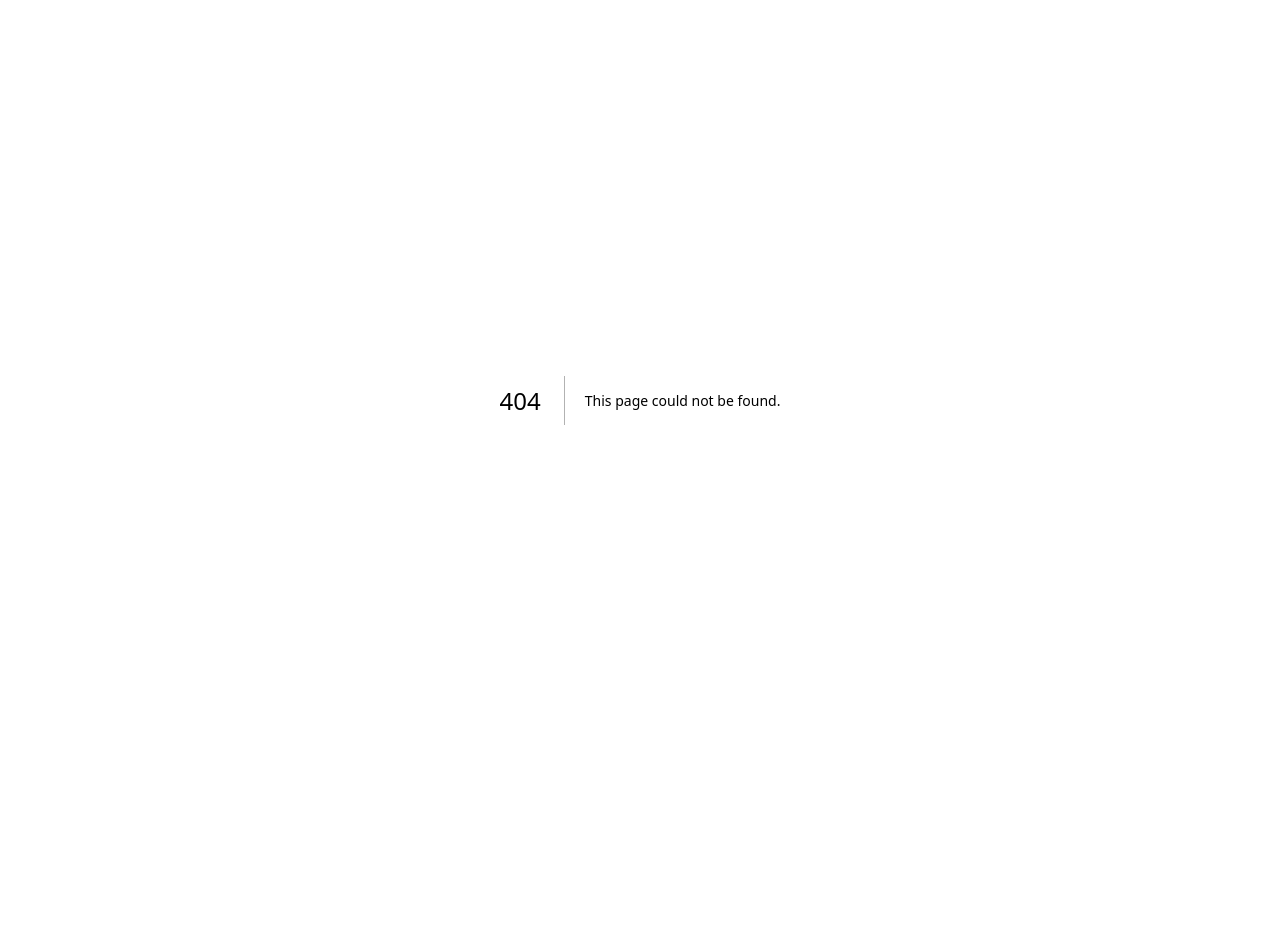
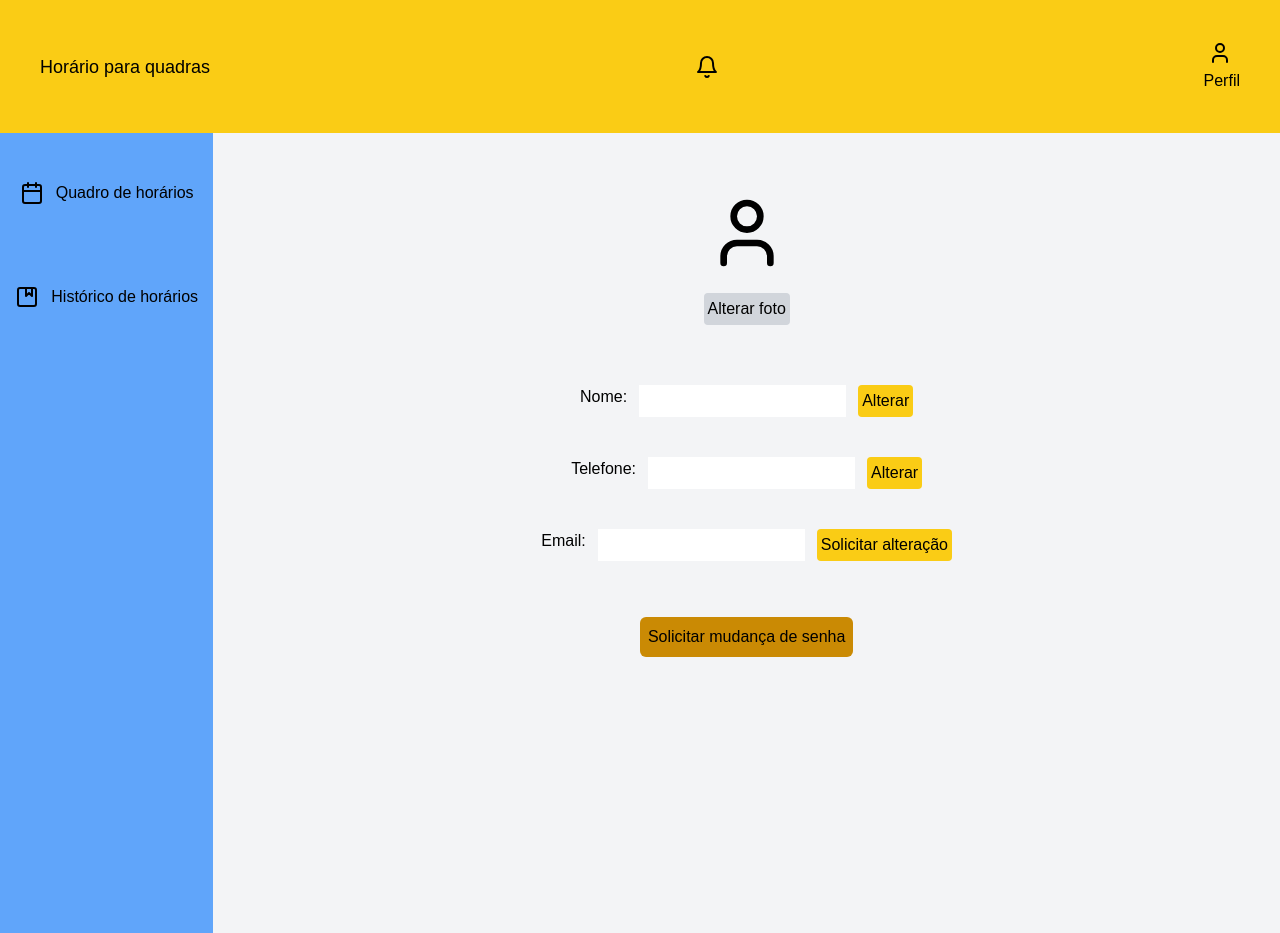
Before and after one commit to Italocr11/Projeto-Engenharia-de-Software-Front, a Next.js app in the folder frontproj/: page /perfil in a window 1280 px wide. Before the commit this address had no page. Before the commit the page ends 800 px from the top, so only its background shows below. Built offline with nearby package versions, Linux system fonts and the light colour scheme.

Commit message:
Implementação CSS do perfil

```diff
--- a/frontproj/src/app/interfacePrincipal/page.jsx
+++ b/frontproj/src/app/interfacePrincipal/page.jsx
@@ -1,9 +1,5 @@
 import Interface from "../../components/Interface";
 
 export default function InterfacePrincipal() {
-  return (
-    <Interface>
-      <h1>Projeto</h1>
-    </Interface>
-  );
+  return <Interface></Interface>;
 }
--- /dev/null
+++ b/frontproj/src/app/perfil/page.jsx
@@ -0,0 +1,42 @@
+import Interface from "@/components/Interface";
+import InterfacePrincipal from "../interfacePrincipal/page";
+import { User } from "lucide-react";
+
+function Perfil() {
+  return (
+    <Interface>
+      <div className="flex flex-col items-center justify-center">
+        <User size={80} className="mt-5 mb-5"></User>
+        <button className="mb-10 bg-gray-300 p-1 rounded hover:text-gray-800">
+          Alterar foto
+        </button>
+        <div className="flex flex-row space-x-3 mt-5 mb-10">
+          <p>Nome:</p>
+          <input></input>
+          <button className="bg-yellow-400 p-1 rounded hover:text-gray-800">
+            Alterar
+          </button>
+        </div>
+        <div className="flex flex-row space-x-3 mb-10">
+          <p>Telefone:</p>
+          <input></input>
+          <button className="bg-yellow-400 p-1 rounded hover:text-gray-800">
+            Alterar
+          </button>
+        </div>
+        <div className="flex flex-row space-x-3">
+          <p>Email:</p>
+          <input></input>
+          <button className="bg-yellow-400 p-1 rounded hover:text-gray-800">
+            Solicitar alteração
+          </button>
+        </div>
+        <div className="mt-14 bg-yellow-600 p-2 rounded-md">
+          <button>Solicitar mudança de senha</button>
+        </div>
+      </div>
+    </Interface>
+  );
+}
+
+export default Perfil;
--- a/frontproj/src/components/BotoesNav.jsx
+++ b/frontproj/src/components/BotoesNav.jsx
@@ -4,12 +4,12 @@ import { useRouter } from "next/navigation";
 const BotoesNav = ({ navAnt, textAnt, textProx, navProx }) => {
   const router = useRouter();
   return (
-    <div className=" text-black space-x-10 flex justify-between mb-10 mt-10">
+    <div className=" text-black space-x-10 flex justify-between mb-10 mt-10 ">
       <button
         onClick={() => {
           router.push(navAnt);
         }}
-        className=" bg-blue-400 p-2 rounded"
+        className=" bg-blue-400 p-2 rounded hover:text-gray-800"
       >
         {textAnt}
       </button>
@@ -18,7 +18,7 @@ const BotoesNav = ({ navAnt, textAnt, textProx, navProx }) => {
           router.push(navProx);
         }}
         type="submit"
-        className="bg-blue-600 p-2 rounded"
+        className="bg-blue-600 p-2 rounded hover:text-gray-800"
       >
         {textProx}
       </button>
--- a/frontproj/src/components/Interface.jsx
+++ b/frontproj/src/components/Interface.jsx
@@ -1,33 +1,54 @@
+"use client";
+
 import { Bell } from "lucide-react";
 import { Album } from "lucide-react";
 import { Calendar } from "lucide-react";
 import { User } from "lucide-react";
+import { useRouter } from "next/navigation";
 
 export default function Interface({ children }) {
+  const router = useRouter();
+
   return (
     <div className="bg-white h-screen">
       <header className="bg-yellow-400 h-1/6 flex flex-row flex-1 text-black items-center justify-between">
-        <a href="#" className="ml-10">
+        <button
+          onClick={() => {
+            router.push("/interfacePrincipal ");
+          }}
+          className="ml-10 hover:text-gray-700"
+        >
           <h1 className="text-lg">Horário para quadras</h1>
-        </a>
+        </button>
 
-        <a href="#">
+        <button className="hover:text-gray-700">
           <Bell />
-        </a>
+        </button>
 
-        <a href="#" className="mr-10">
+        <button
+          onClick={() => {
+            router.push("/perfil");
+          }}
+          className="mr-10 hover:text-gray-700"
+        >
           <User className="mb-1 ml-1" />
           <span>Perfil</span>
-        </a>
+        </button>
       </header>
-      <nav className="bg-blue-400 h-5/6 w-1/6 flex flex-col text-black space-y-20 items-center justify-start pt-10">
-        <a href="#" className="flex items-center hover:text-gray-700 pt-2">
-          <Calendar className="mr-3" /> Quadro de horários
-        </a>
-        <a href="#" className="flex items-center hover:text-gray-700">
-          <Album className="mr-3" /> Histórico de horários
-        </a>
-      </nav>
+      <div className="flex flex-row flex-1 h-full text-black">
+        <nav className="bg-blue-400 w-1/6 flex flex-col space-y-20 items-center justify-start pt-10 ">
+          <button
+            href="#"
+            className="flex items-center hover:text-gray-700 pt-2"
+          >
+            <Calendar className="mr-3" /> Quadro de horários
+          </button>
+          <button href="#" className="flex items-center hover:text-gray-700">
+            <Album className="mr-3" /> Histórico de horários
+          </button>
+        </nav>
+        <main className="bg-gray-100 flex-1 p-10">{children}</main>
+      </div>
     </div>
   );
 }
```
